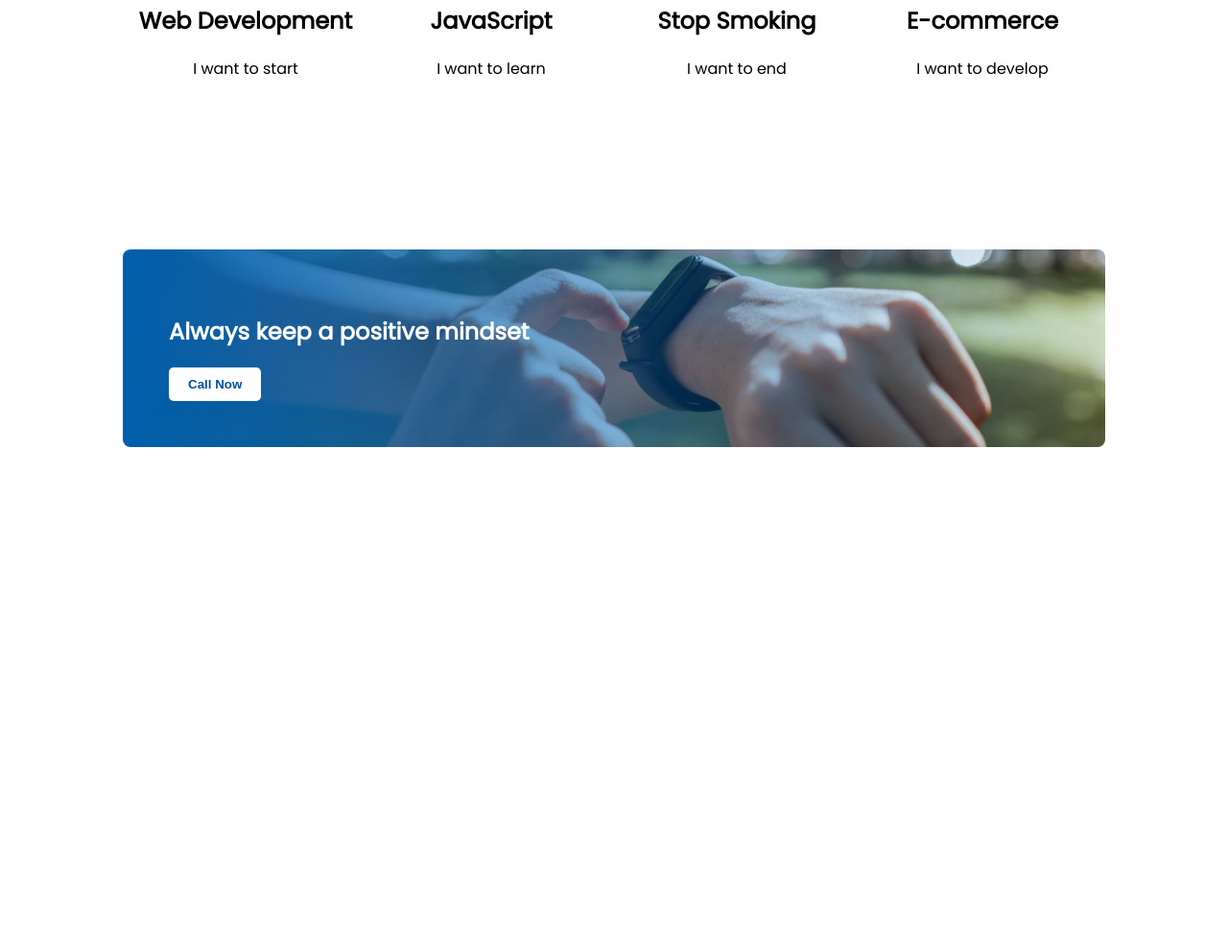
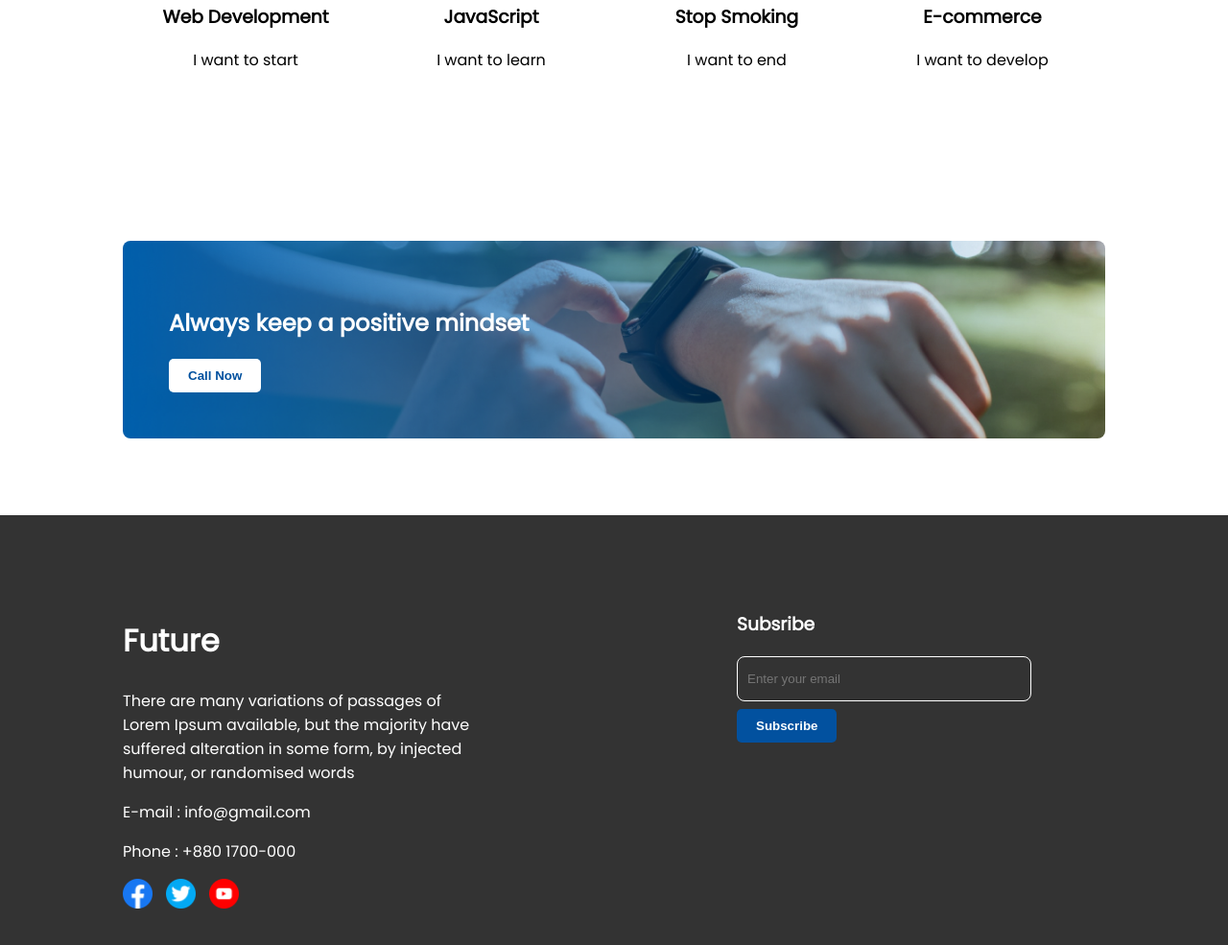
Before and after one commit to MehediHasan95/new-year-new-me, a plain HTML site: page index.html in a window 1280 px wide. Shown: the part 1686-2671 px from the top of the page at 96% size. Before the commit the page ends 2232 px from the top, so only its background shows below. Drawn offline with Linux system fonts and the light colour scheme.

Commit message:
footer done

```diff
--- a/index.html
+++ b/index.html
@@ -58,22 +58,22 @@
         <div>
           <div>
             <img src="/images/icons/programming.png" alt="" />
-            <h2>Web Development</h2>
+            <h3>Web Development</h3>
             <p>I want to start</p>
           </div>
           <div>
             <img src="/images/icons/js.png" alt="" />
-            <h2>JavaScript</h2>
+            <h3>JavaScript</h3>
             <p>I want to learn</p>
           </div>
           <div>
             <img src="/images/icons/no-smoking.png" alt="" />
-            <h2>Stop Smoking</h2>
+            <h3>Stop Smoking</h3>
             <p>I want to end</p>
           </div>
           <div>
             <img src="/images/icons/online-shop.png" alt="" />
-            <h2>E-commerce</h2>
+            <h3>E-commerce</h3>
             <p>I want to develop</p>
           </div>
         </div>
@@ -84,6 +84,27 @@
         <button>Call Now</button>
       </section>
     </main>
-    <footer></footer>
+    <footer>
+      <section class="footer-first-section">
+        <h1>Future</h1>
+        <p>
+          There are many variations of passages of Lorem Ipsum available, but
+          the majority have suffered alteration in some form, by injected
+          humour, or randomised words
+        </p>
+        <p>E-mail : info@gmail.com</p>
+        <p>Phone : +880 1700-000</p>
+        <div>
+          <img src="/images/icons/facebook.png" alt="" />
+          <img src="/images/icons/twitter.png" alt="" />
+          <img src="/images/icons/youtube.png" alt="" />
+        </div>
+      </section>
+      <section class="footer-second-section">
+        <h3>Subsribe</h3>
+        <input type="text" placeholder="Enter your email" />
+        <button>Subscribe</button>
+      </section>
+    </footer>
   </body>
 </html>
--- a/style.css
+++ b/style.css
@@ -119,3 +119,47 @@ header section {
   font-weight: bold;
   padding: 10px 20px;
 }
+
+/* Footer CSS */
+
+footer {
+  display: flex;
+  justify-content: space-around;
+  background-color: #333333;
+  color: white;
+  padding: 5rem 0;
+}
+
+.footer-first-section,
+.footer-second-section {
+  width: 30%;
+}
+
+.footer-first-section h1 {
+  font-size: 2rem;
+}
+
+.footer-first-section div img {
+  width: 8%;
+  margin-right: 10px;
+}
+
+.footer-second-section input {
+  display: block;
+  margin-bottom: 8px;
+  border-radius: 8px;
+  border: 1px solid white;
+  padding: 15px 10px;
+  width: 80%;
+  background-color: #333333;
+  color: white;
+}
+
+.footer-second-section button {
+  border: none;
+  border-radius: 5px;
+  background-color: #02519f;
+  color: white;
+  font-weight: bold;
+  padding: 10px 20px;
+}
```
